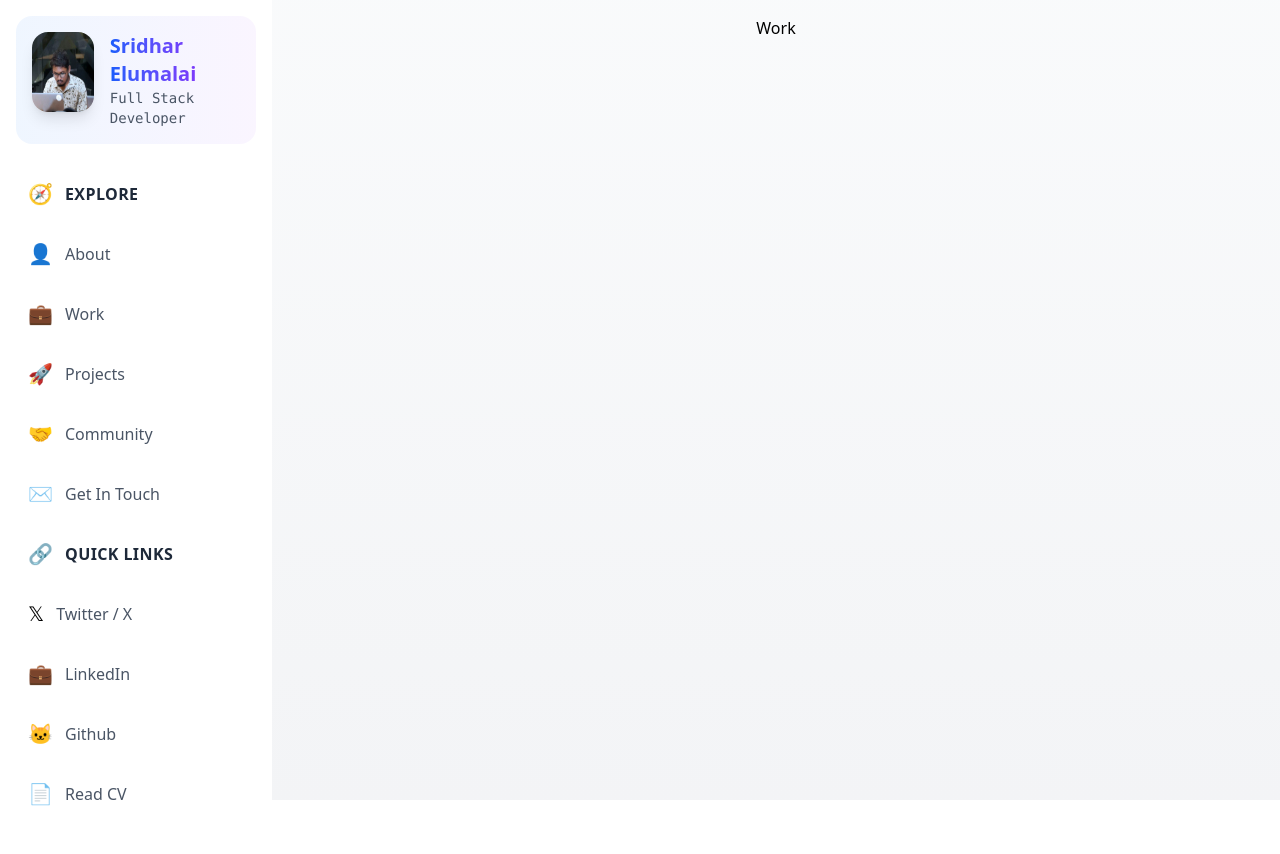
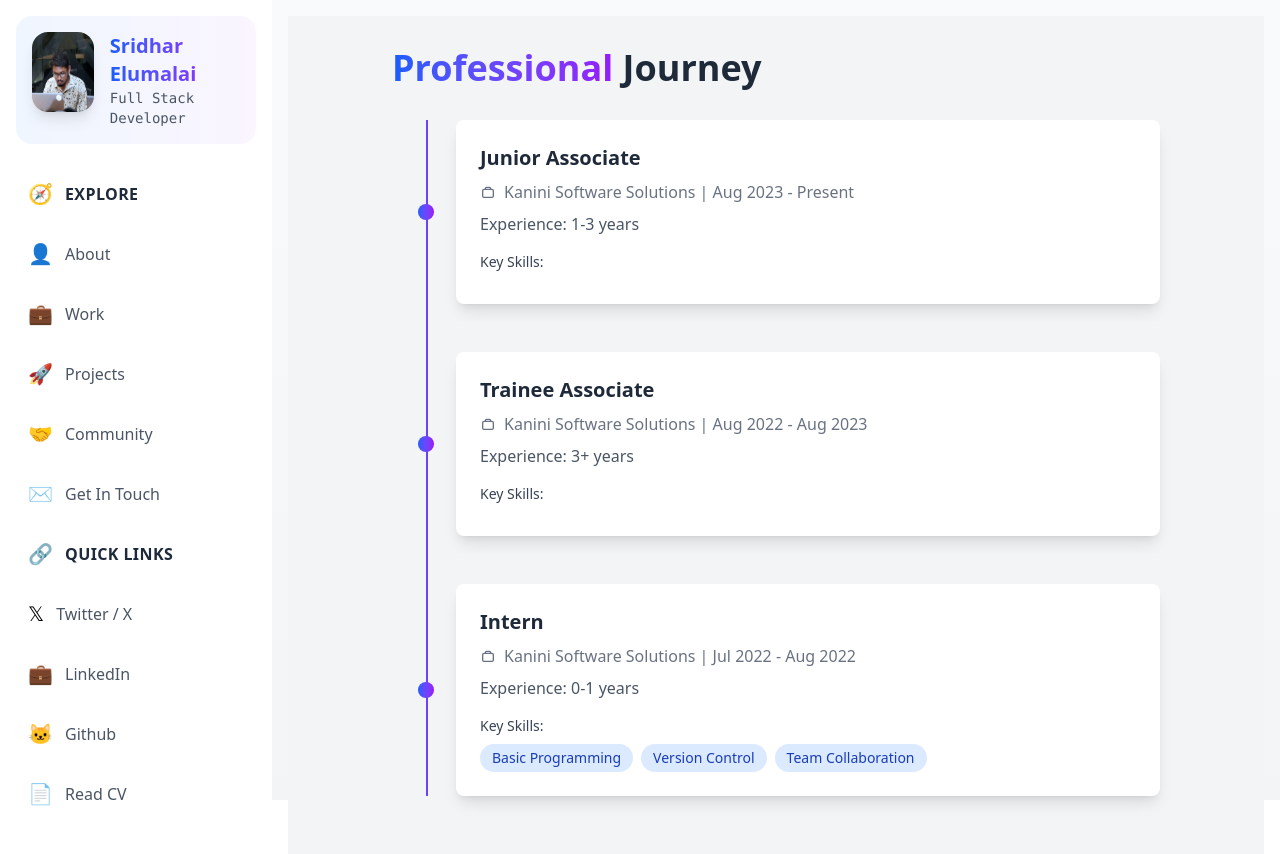
Before and after one commit to Sridhare29/sridhar-portfolio, a React (Vite) app: page /work in a window 1280 px wide. Shown: the top 854 px of the page. Before the commit the page ends 820 px from the top, so only its background shows below. Built offline with nearby package versions, Linux system fonts and the light colour scheme; a web font is replaced by a local one.

Commit message:
Work page complete ui

```diff
--- /dev/null
+++ b/src/components/Layout/CareerPath .jsx
@@ -0,0 +1,111 @@
+import React from "react";
+import { CgWorkAlt } from "react-icons/cg";
+
+const CareerPath = () => {
+  const positions = [
+    {
+      title: "Junior Associate",
+      years: "1-3 years",
+      company: "Kanini Software Solutions | Aug 2023 - Present ",
+    },
+    {
+      title: "Trainee Associate",
+      years: "3+ years",
+      company: "Kanini Software Solutions | Aug 2022 - Aug 2023 ",
+    },
+    {
+      title: "Intern",
+      years: "0-1 years",
+      company: "Kanini Software Solutions | Jul 2022 - Aug 2022 ",
+    },
+  ];
+
+  return (
+    <div className="min-h-screen bg-gray-100 p-8">
+      <div className="max-w-3xl mx-auto">
+        <h1 className="text-4xl font-bold text-gray-800 mb-8">
+          {" "}
+          <span className="bg-gradient-to-r from-blue-600 to-purple-600 bg-clip-text text-transparent">
+            Professional{" "}
+          </span>
+          Journey
+        </h1>
+
+        <div className="relative">
+          {/* Progress Line */}
+          <div className="absolute left-8.5 top-0 bottom-0 w-0.5 bg-gradient-to-r from-blue-600 to-purple-600"></div>
+
+          {/* Career Positions */}
+          {positions.map((position, index) => (
+            <div
+              key={position.title}
+              className="relative flex items-center mb-12"
+            >
+              {/* Circle Marker */}
+              <div className="absolute left-8.5 transform -translate-x-1/2">
+                <div className="w-4 h-4 bg-gradient-to-r from-blue-600 to-purple-600 rounded-full"></div>
+              </div>
+
+              {/* Content Box */}
+              <div className="ml-16 bg-white rounded-lg shadow-lg p-6 w-full">
+                <h2 className="text-xl font-semibold text-gray-800 mb-2">
+                  {position.title}
+                </h2>
+                <h2 className="text-md font-medium text-gray-500 mb-2 flex items-center gap-2">
+                  <CgWorkAlt />
+                  {position.company}
+                </h2>
+
+                <p className="text-gray-600">Experience: {position.years}</p>
+
+                {/* Skills Section */}
+                <div className="mt-4">
+                  <h3 className="text-sm font-medium text-gray-700 mb-2">
+                    Key Skills:
+                  </h3>
+                  <div className="flex flex-wrap gap-2">
+                    {getSkills(position.title).map((skill, i) => (
+                      <span
+                        key={i}
+                        className="px-3 py-1 bg-blue-100 text-blue-800 text-sm rounded-full"
+                      >
+                        {skill}
+                      </span>
+                    ))}
+                  </div>
+                </div>
+              </div>
+            </div>
+          ))}
+        </div>
+      </div>
+    </div>
+  );
+};
+
+// Helper function to get skills based on position
+const getSkills = (position) => {
+  switch (position) {
+    case "Intern":
+      return ["Basic Programming", "Version Control", "Team Collaboration"];
+    case "Junior Developer":
+      return [
+        "Frontend Frameworks",
+        "API Integration",
+        "Unit Testing",
+        "Code Review",
+      ];
+    case "Senior Developer":
+      return [
+        "System Design",
+        "Mentoring",
+        "Architecture",
+        "Technical Leadership",
+        "Project Planning",
+      ];
+    default:
+      return [];
+  }
+};
+
+export default CareerPath;
--- a/src/components/pages/Content Pages/About.jsx
+++ b/src/components/pages/Content Pages/About.jsx
@@ -16,6 +16,7 @@ function About() {
   return (
     <div className="flex min-h-screen bg-gradient-to-b from-gray-50 to-gray-100">
       <div className="flex flex-col w-full p-4">
+        <div className="border-b-2 border-gray-200 bg-white rounded-xl shadow-md p-8">
         <div className=" flex justify-start ">
           <h1 className="flex mb-2 font-semibold text-gray-800 text-4xl">
             Know Who{" "}
@@ -50,6 +51,7 @@ function About() {
             </li>
           </ul>
         </div>
+          </div>
         {/* <h2 className="text-gray-800 font-semibold leading-relaxed">📌 Skills</h2> */}
         <div className=" flex justify-center items-center">
           <h1 className=" my-6 font-semibold text-gray-800 text-4xl">
--- a/src/components/pages/Content Pages/Home.jsx
+++ b/src/components/pages/Content Pages/Home.jsx
@@ -1,20 +1,21 @@
 import React from "react";
 import mypic from "../../../assets/Sridhar_img.jpg";
 import DescriptionCard from "../../Layout/DescriptionCard";
+import { useNavigate } from "react-router-dom";
 
 function Home() {
     const DetailsInfo = [
         { title: "Professional Journey", icon: "💼", description: "I'm a Full Stack Developer at Kanini Software Solutions, working on scalable web applications. My work involves architecting backend solutions, optimizing frontend performance, and collaborating across teams to deliver efficient and user-friendly products." },
         { title: "Personal Projects", icon: "💻", description: "Beyond my professional role, I actively explore React, Redux, and .NET Core, refining my skills in CQRS, performance optimization, and feature flag management. I'm also focused on building reusable components and enhancing application architecture for seamless user experiences. Stay tuned for my latest updates!" },
     ];
-
+    const navigate = useNavigate();
 
     return (
         <div className="min-h-screen">
             {/* Hero Section with Glassmorphism */}
             <div className="relative overflow-hidden">
                 <div className="absolute inset-0 bg-gradient-to-r"></div>
-                <div className="container mx-auto px-6 py-12">
+                <div className="container mx-auto px-6 pb-12">
                     <div className="backdrop-blur-lg bg-white/70 rounded-3xl p-8 shadow-md">
                         <div className="flex flex-col md:flex-row items-center space-x-8">
                             {/* Profile Image with Animation */}
@@ -43,10 +44,10 @@ function Home() {
                                     exploring technologies across Web and App.
                                 </p>
                                 <div className="flex flex-wrap gap-4 justify-center md:justify-start">
-                                    <button className="px-8 py-3 rounded-full bg-gradient-to-r from-blue-600 to-indigo-600 text-white font-semibold shadow-lg hover:shadow-xl transform hover:-translate-y-0.5 transition duration-200">
+                                    <button onClick={()=>navigate('/about')} className="px-8 py-3 rounded-full bg-gradient-to-r from-blue-600 to-indigo-600 text-white font-semibold shadow-lg hover:shadow-xl transform hover:-translate-y-0.5 transition duration-200">
                                         About Me
                                     </button>
-                                    <button className="px-8 py-3 rounded-full bg-white text-indigo-600 font-semibold shadow-lg hover:shadow-xl transform hover:-translate-y-0.5 transition duration-200 border-2 border-indigo-600">
+                                    <button onClick={()=>navigate('/contact')} className="px-8 py-3 rounded-full bg-white text-indigo-600 font-semibold shadow-lg hover:shadow-xl transform hover:-translate-y-0.5 transition duration-200 border-2 border-indigo-600">
                                         Get in Touch
                                     </button>
                                 </div>
--- a/src/components/pages/Content Pages/Work.jsx
+++ b/src/components/pages/Content Pages/Work.jsx
@@ -1,9 +1,10 @@
 import React from 'react'
+import CareerPath from '../../Layout/CareerPath '
 
 function Work() {
   return (
     <div>
-      <h1 className='flex justify-center'>Work</h1>
+      <CareerPath />
     </div>
   )
 }
```
